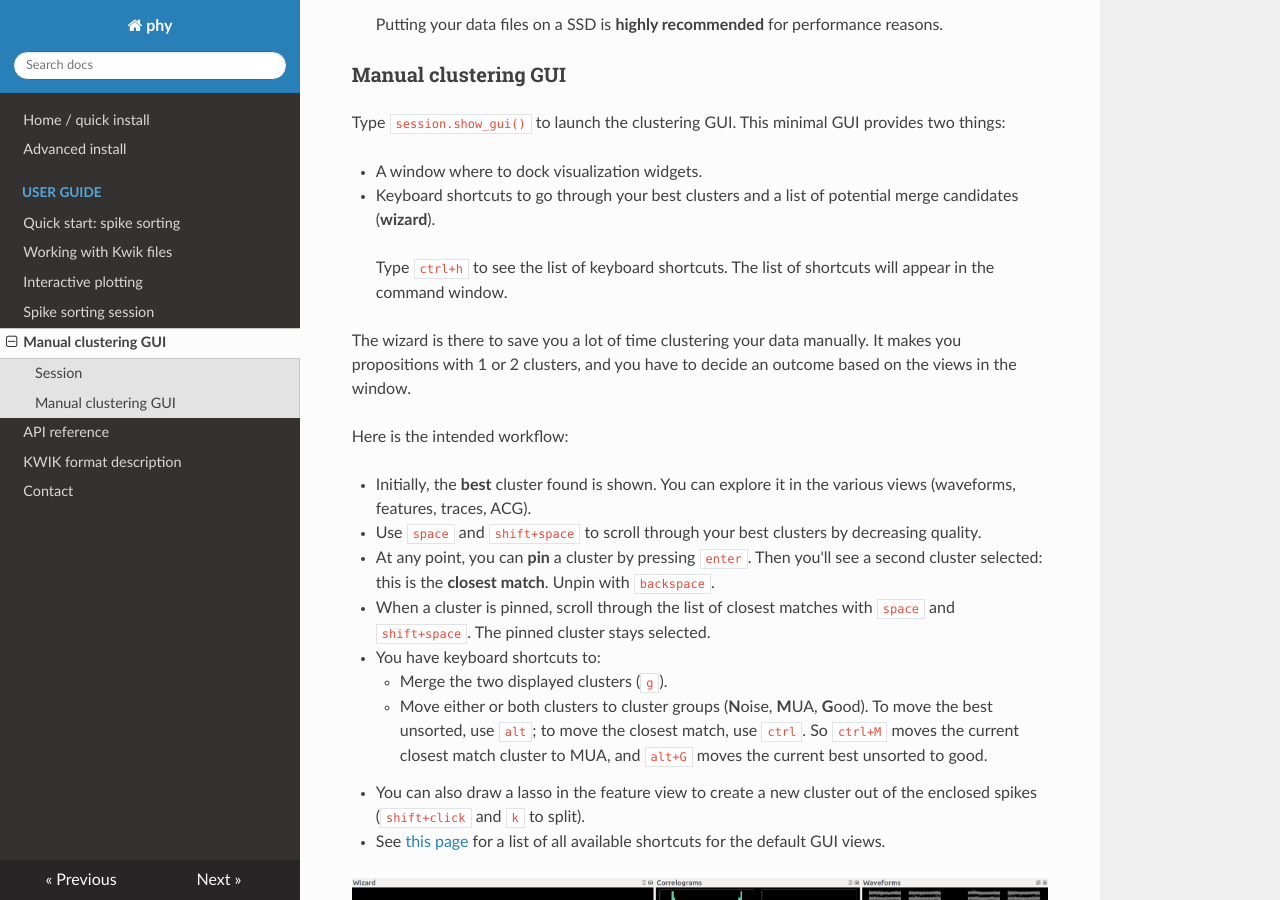
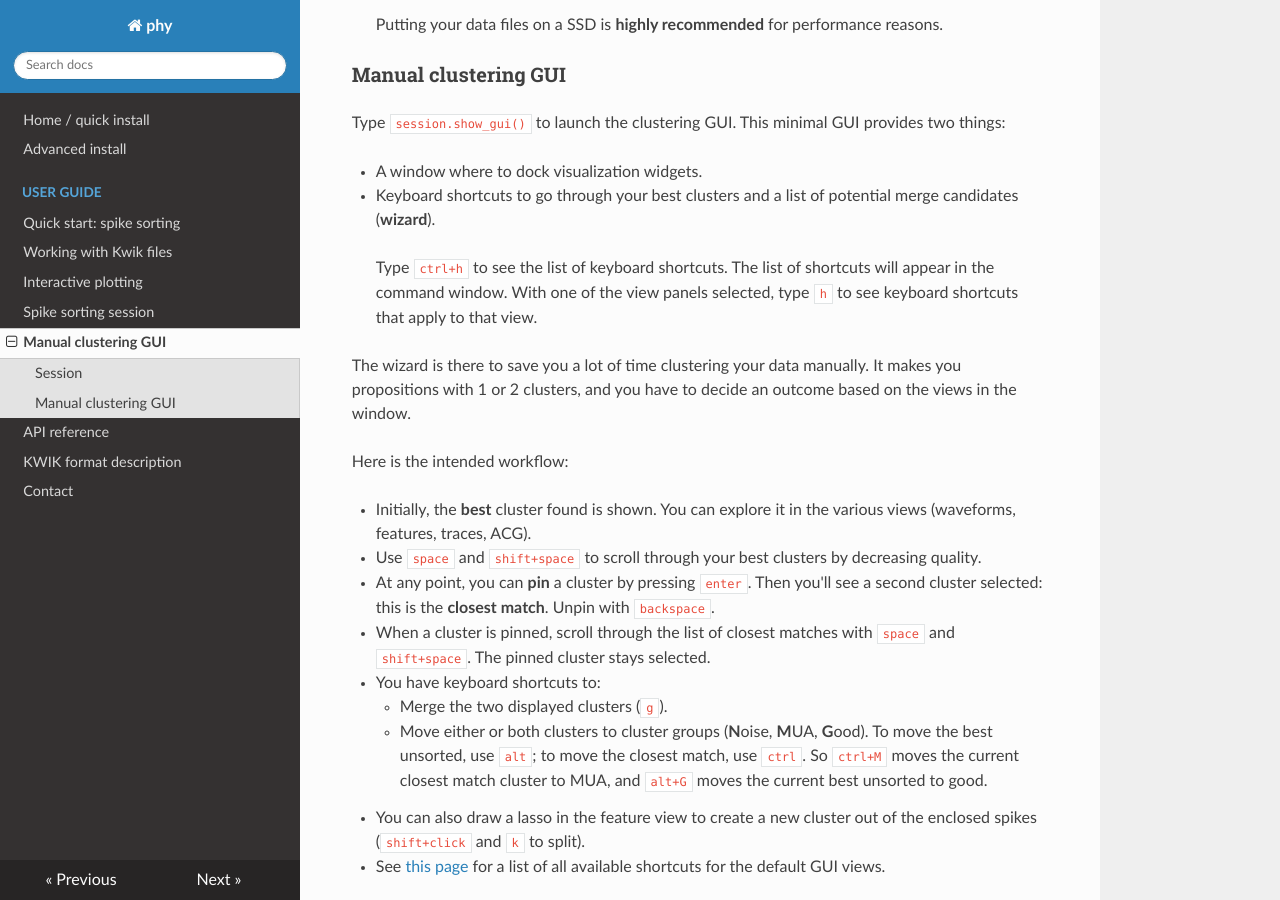
Before and after one commit to kwikteam/phy-doc, an MkDocs documentation site: the page built from docs/cluster-manual.md, in a window 1280 px wide and 900 px high, scrolled down 807 px. Built offline with MkDocs 1.6.1, drawn with Linux system fonts in a browser that asks for light colours; nearby versions of some CDN libraries; old or Windows-style settings are respelled for this version of MkDocs.

Commit message:
Update cluster-manual.md

```diff
--- a/docs/cluster-manual.md
+++ b/docs/cluster-manual.md
@@ -40,6 +40,7 @@ Type `session.show_gui()` to launch the clustering GUI. This minimal GUI provide
 * Keyboard shortcuts to go through your best clusters and a list of potential merge candidates (**wizard**).
 
 > Type `ctrl+h` to see the list of keyboard shortcuts. The list of shortcuts will appear in the command window.
+> With one of the view panels selected, type `h` to see keyboard shortcuts that apply to that view.
 
 The wizard is there to save you a lot of time clustering your data manually. It makes you propositions with 1 or 2 clusters, and you have to decide an outcome based on the views in the window.
 
```
